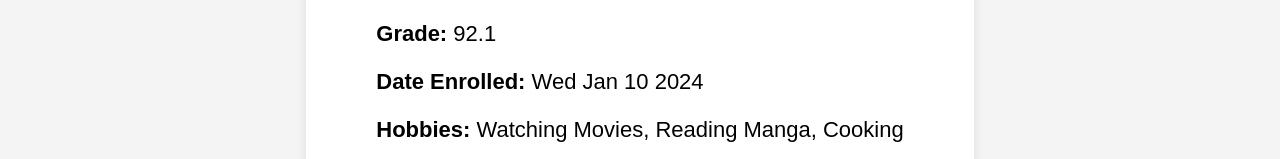
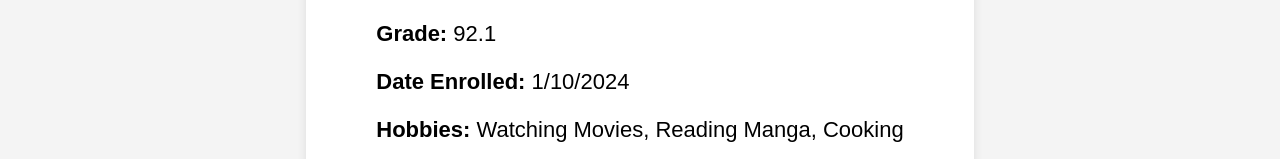
Before and after one commit to angeliquescrtt/Integrativeprogramming, a plain HTML site: page datatypes/index.html in a window 1280 px wide. Shown: the part 371-530 px from the top of the page. Drawn offline with Linux system fonts and the light colour scheme.

Commit message:
Update index.html

```diff
--- a/datatypes/index.html
+++ b/datatypes/index.html
@@ -75,7 +75,7 @@
         document.getElementById("name").innerHTML = "<span>Name of Student: </span>" + studentName;
         document.getElementById("grade").innerHTML = "<span>Grade: </span>" + studentGrade;
         const dateEnrolled = document.getElementById("date");
-        dateEnrolled.innerHTML = "<span>Date Enrolled: </span>" + date.toDateString();
+        dateEnrolled.innerHTML = "<span>Date Enrolled: </span>" + date.toLocaleDateString();
         document.getElementById("hobbies").innerHTML = "<span>Hobbies: </span>" + hobbies.join(", ");
     </script>
     </div>
```
